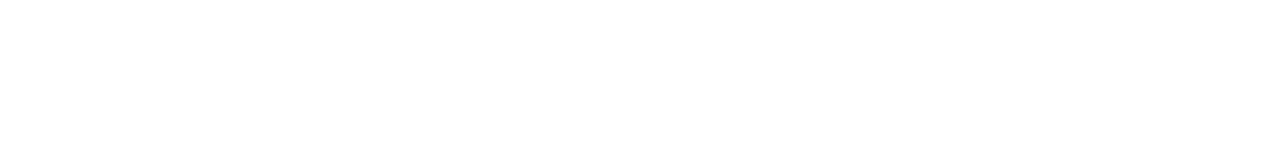
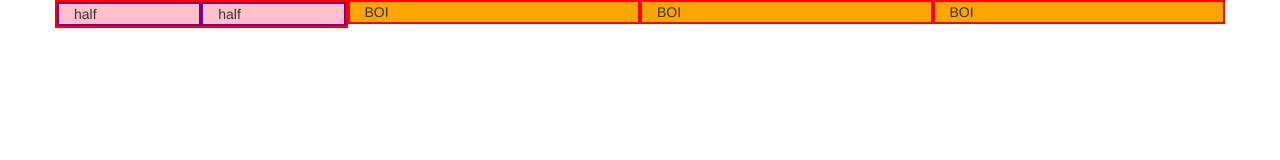
Before and after one commit to theParadox42/web-course, a plain HTML site: page Websites/bootstrap-sites/gridsystem/index.html in a window 1280 px wide. Drawn offline with nearby package versions, Linux system fonts and the light colour scheme.

Commit message:
Did some more grid system layout

```diff
--- a/Websites/bootstrap-sites/gridsystem/index.html
+++ b/Websites/bootstrap-sites/gridsystem/index.html
@@ -18,6 +18,10 @@
                 background-color: pink;
                 border: 2px solid purple;
             }
+            .orange {
+                background-color: orange;
+                border: 2px solid red;
+            }
         </style>
 
     </head>
@@ -33,9 +37,15 @@
 
         <div class="container">
             <div class="row">
-                <div class="">
-
+                <div class="col-md-3 col-sm-6 orange">
+                    <div class="row">
+                        <div class="col-lg-6 pink">half</div>
+                        <div class="col-lg-6 pink">half</div>
+                    </div>
                 </div>
+                <div class="col-md-3 col-sm-6 orange">BOI</div>
+                <div class="col-md-3 col-sm-6 orange">BOI</div>
+                <div class="col-md-3 col-sm-6 orange">BOI</div>
             </div>
         </div>
 
```
